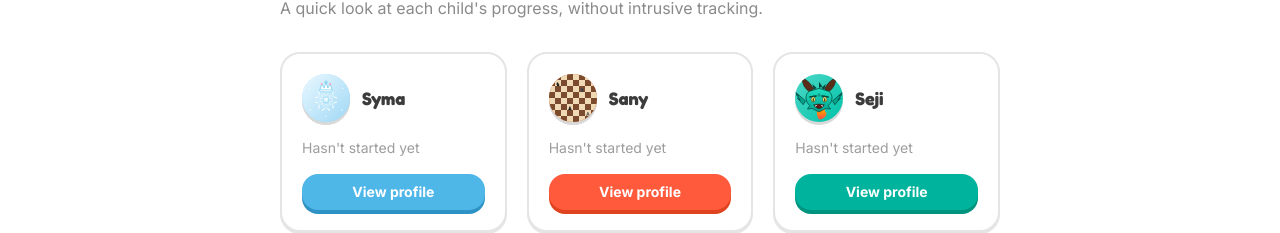
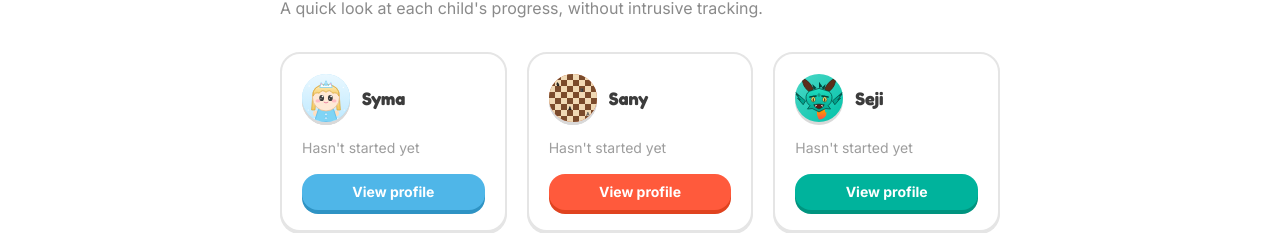
Before and after one commit to riadh-mnasri/eureka, a Next.js app: page /en/parents in a window 1280 px wide. Shown: the part 184-417 px from the top of the page. Built offline with nearby package versions, Linux system fonts and the light colour scheme.

Commit message:
Redesign Syma's avatar as a cute chibi ice princess character

```diff
--- a/src/components/IceQueenMascot.tsx
+++ b/src/components/IceQueenMascot.tsx
@@ -1,58 +1,68 @@
 export function IceQueenMascot({ className }: { className?: string }) {
-  const branches = [0, 60, 120, 180, 240, 300];
-
   return (
     <svg viewBox="0 0 200 200" className={className} role="img" aria-label="Reine des neiges">
       <defs>
-        <linearGradient id="iq-bg" x1="0" y1="0" x2="1" y2="1">
+        <linearGradient id="iq-bg" x1="0" y1="0" x2="0" y2="1">
           <stop offset="0%" stopColor="#EAF8FF" />
-          <stop offset="100%" stopColor="#9FD8F5" />
+          <stop offset="100%" stopColor="#BEE9FF" />
         </linearGradient>
-        <linearGradient id="iq-crystal" x1="0" y1="0" x2="0" y2="1">
-          <stop offset="0%" stopColor="#FFFFFF" />
-          <stop offset="100%" stopColor="#CDEEFB" />
+        <linearGradient id="iq-hair" x1="0" y1="0" x2="0" y2="1">
+          <stop offset="0%" stopColor="#FFEFC2" />
+          <stop offset="100%" stopColor="#F4C95D" />
         </linearGradient>
       </defs>
 
       <rect x="0" y="0" width="200" height="200" fill="url(#iq-bg)" />
 
-      {/* small sparkles scattered around */}
+      {/* sparkles */}
       <g fill="#FFFFFF" opacity="0.9">
-        <circle cx="34" cy="150" r="3" />
-        <circle cx="166" cy="150" r="3" />
-        <circle cx="30" cy="60" r="2.4" />
-        <circle cx="170" cy="60" r="2.4" />
-        <circle cx="100" cy="176" r="2.6" />
+        <circle cx="30" cy="50" r="3" />
+        <circle cx="172" cy="56" r="2.4" />
+        <circle cx="26" cy="150" r="2.6" />
+        <circle cx="176" cy="150" r="2.2" />
       </g>
 
-      {/* main snowflake, centered */}
-      <g transform="translate(100,108)">
-        {branches.map((angle) => (
-          <g key={angle} transform={`rotate(${angle})`}>
-            <line x1="0" y1="0" x2="0" y2="-52" stroke="url(#iq-crystal)" strokeWidth="7" strokeLinecap="round" />
-            <line x1="0" y1="-30" x2="-14" y2="-42" stroke="url(#iq-crystal)" strokeWidth="5" strokeLinecap="round" />
-            <line x1="0" y1="-30" x2="14" y2="-42" stroke="url(#iq-crystal)" strokeWidth="5" strokeLinecap="round" />
-            <line x1="0" y1="-16" x2="-9" y2="-24" stroke="url(#iq-crystal)" strokeWidth="4" strokeLinecap="round" />
-            <line x1="0" y1="-16" x2="9" y2="-24" stroke="url(#iq-crystal)" strokeWidth="4" strokeLinecap="round" />
-          </g>
-        ))}
-        <circle cx="0" cy="0" r="12" fill="url(#iq-crystal)" stroke="#6FCBEE" strokeWidth="2" />
-      </g>
+      {/* snow ground */}
+      <ellipse cx="100" cy="196" rx="72" ry="16" fill="#FFFFFF" opacity="0.8" />
 
-      {/* crown resting on top of the snowflake */}
-      <g transform="translate(100,54)">
-        <path
-          d="M -26 14 L -18 -12 L -8 4 L 0 -20 L 8 4 L 18 -12 L 26 14 Z"
-          fill="#FFFFFF"
-          stroke="#6FCBEE"
-          strokeWidth="3"
-          strokeLinejoin="round"
-        />
-        <circle cx="-18" cy="-12" r="4" fill="#FF9EBA" />
-        <circle cx="0" cy="-20" r="5" fill="#9FE0F5" stroke="#4FB6E8" strokeWidth="1.5" />
-        <circle cx="18" cy="-12" r="4" fill="#FF9EBA" />
-        <rect x="-26" y="12" width="52" height="8" rx="3" fill="#FFFFFF" stroke="#6FCBEE" strokeWidth="2.5" />
-      </g>
+      {/* stubby arms */}
+      <circle cx="58" cy="164" r="12" fill="#FFDFC0" />
+      <circle cx="142" cy="164" r="12" fill="#FFDFC0" />
+
+      {/* dress body, small and bell-shaped under the big head */}
+      <path d="M 68 148 Q 100 138 132 148 L 148 198 L 52 198 Z" fill="#7FD4F5" stroke="#4FB6E8" strokeWidth="3" strokeLinejoin="round" />
+      <circle cx="100" cy="168" r="5" fill="#EAF8FF" stroke="#4FB6E8" strokeWidth="2" />
+      <circle cx="100" cy="184" r="5" fill="#EAF8FF" stroke="#4FB6E8" strokeWidth="2" />
+
+      {/* hair behind big head */}
+      <path d="M 44 100 Q 40 46 100 42 Q 160 46 156 100 L 160 150 L 146 150 L 142 104 L 58 104 L 54 150 L 40 150 Z" fill="url(#iq-hair)" stroke="#D8A63C" strokeWidth="3" strokeLinejoin="round" />
+
+      {/* big round head, chibi proportions */}
+      <circle cx="100" cy="98" r="56" fill="#FFE9D6" stroke="#E8B98A" strokeWidth="3" />
+
+      {/* fringe */}
+      <path d="M 46 92 Q 42 48 100 44 Q 158 48 154 92 Q 146 74 128 80 Q 116 62 100 76 Q 84 62 72 80 Q 54 74 46 92 Z" fill="url(#iq-hair)" stroke="#D8A63C" strokeWidth="3" strokeLinejoin="round" />
+
+      {/* blush */}
+      <ellipse cx="66" cy="112" rx="10" ry="7" fill="#FF9EBA" opacity="0.6" />
+      <ellipse cx="134" cy="112" rx="10" ry="7" fill="#FF9EBA" opacity="0.6" />
+
+      {/* big close-set cute eyes */}
+      <ellipse cx="82" cy="100" rx="10" ry="13" fill="#3C3C3C" />
+      <ellipse cx="118" cy="100" rx="10" ry="13" fill="#3C3C3C" />
+      <circle cx="85.5" cy="93" r="3.6" fill="#ffffff" />
+      <circle cx="121.5" cy="93" r="3.6" fill="#ffffff" />
+      <circle cx="79" cy="103" r="2" fill="#ffffff" />
+      <circle cx="115" cy="103" r="2" fill="#ffffff" />
+
+      {/* tiny cute smile */}
+      <path d="M 92 118 Q 100 124 108 118" fill="none" stroke="#E8779A" strokeWidth="3.5" strokeLinecap="round" />
+
+      {/* snowflake crown */}
+      <path d="M 74 56 L 80 36 L 91 50 L 100 28 L 109 50 L 120 36 L 126 56 Z" fill="#FFFFFF" stroke="#6FCBEE" strokeWidth="3" strokeLinejoin="round" />
+      <circle cx="100" cy="44" r="4.5" fill="#9FE0F5" stroke="#4FB6E8" strokeWidth="1.5" />
+      <circle cx="80" cy="42" r="3" fill="#FF9EBA" />
+      <circle cx="120" cy="42" r="3" fill="#FF9EBA" />
     </svg>
   );
 }
```
